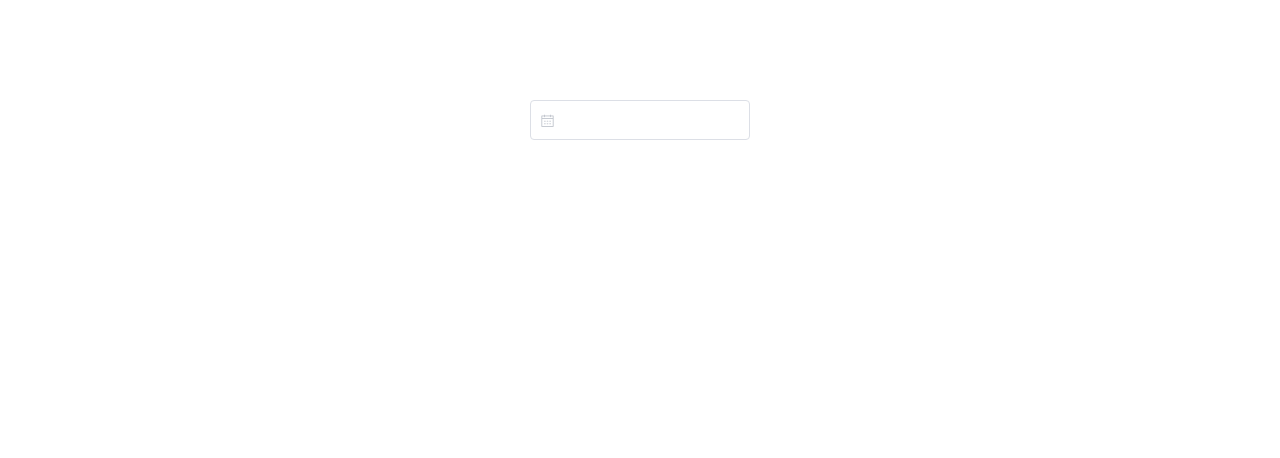
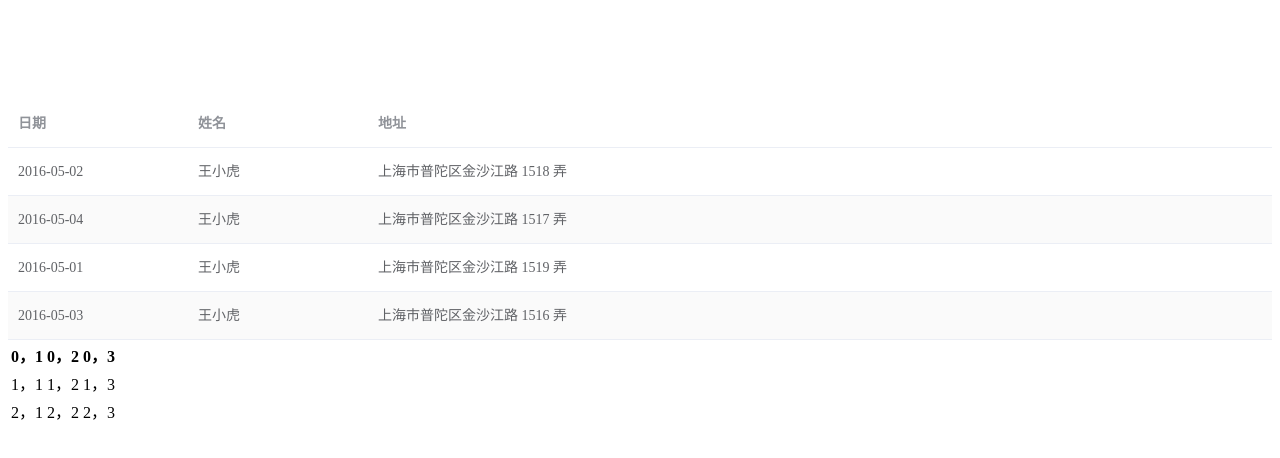
Before and after one commit to paradisefei/someLibrary, a Vue app: page / in a window 1280 px wide. Shown: the top 458 px of the page. Built offline with nearby package versions, Linux system fonts and the light colour scheme.

Commit message:
add: el-table stripe属性

```diff
--- /dev/null
+++ b/src/components/element-ui/3-data/1-table/index.vue
@@ -0,0 +1,87 @@
+<template>
+  <div class='table'>
+    <el-table
+      :data="tableData"
+      stripe
+      style="width: 100%">
+      <el-table-column
+        prop="date"
+        label="日期"
+        width="180">
+      </el-table-column>
+      <el-table-column
+        prop="name"
+        label="姓名"
+        width="180">
+      </el-table-column>
+      <el-table-column
+        prop="address"
+        label="地址">
+      </el-table-column>
+    </el-table>
+    <!-- 原生table -->
+    <table>
+      <!-- 一行 -->
+      <tr>
+        <th>0，1</th>
+        <th>0，2</th>
+        <th>0，3</th>
+      </tr>
+      <tr>
+        <td>1，1</td>
+        <td>1，2</td>
+        <td>1，3</td>
+      </tr>
+      <tr>
+        <td>2，1</td>
+        <td>2，2</td>
+        <td>2，3</td>
+      </tr>
+    </table>
+  </div>
+</template>
+
+<script>
+/**
+   1. 使用组件
+   2. 有一个table，还有一个table-column
+     1. table表示整个表格，table-column表示表格的每一列，因为按照常规就是，同一列显示的数据才是有共性的数据，所以该是以列为基准
+     2. table的data属性是一个数组，数组中是一个个的对象，对象中的属性名和table-column中prop属性的值是对应的
+     3. table-column中的属性label就是显示的列名，width可以定义列宽
+   3. table
+     1. stripe
+       1. 类型：布尔
+         1. true: 显示条纹
+         2. false: 不显示条纹
+       2. 如何改变条纹的颜色
+         1. stripe传进去只是说此时是条纹显示，颜色是有table-body中具体控制的
+         2. 组件不一定要是.vue文件，.js文件也是可以的，只不过在.js文件中，是通过render函数来渲染节点的
+         3. 你需要的，别人也都有可能想到过，所以先想一下源码里面有没有
+   4. table-column
+ */
+export default {
+  name: "Table",
+  data() {
+    return {
+      tableData: [{
+        date: '2016-05-02',
+        name: '王小虎',
+        address: '上海市普陀区金沙江路 1518 弄'
+      }, {
+        date: '2016-05-04',
+        name: '王小虎',
+        address: '上海市普陀区金沙江路 1517 弄'
+      }, {
+        date: '2016-05-01',
+        name: '王小虎',
+        address: '上海市普陀区金沙江路 1519 弄'
+      }, {
+        date: '2016-05-03',
+        name: '王小虎',
+        address: '上海市普陀区金沙江路 1516 弄'
+      }]}
+  }
+}
+</script>
+
+<style></style>
--- /dev/null
+++ b/src/components/element-ui/3-data/index.vue
@@ -0,0 +1,25 @@
+<template>
+  <div class="data">
+    <my-table></my-table>
+  </div>
+</template>
+
+<script>
+/**
+   1. 看表格这个组件
+     1. 引入表格
+   2. 使用原生写一个table
+  */
+import MyTable from './1-table'
+export default {
+  name: 'Data',
+  data() {
+    return {}
+  },
+  components: {
+    MyTable
+  }
+}
+</script>
+
+<style></style>
--- a/src/components/element-ui/index.vue
+++ b/src/components/element-ui/index.vue
@@ -1,18 +1,26 @@
 <template>
     <div class="element-ui">
-      <my-date-time></my-date-time>
+      <!-- <my-date-time></my-date-time> -->
+      <my-data></my-data>
     </div>
 </template>
 
 <script>
-import MyDateTime from "./2.form/11.date-time-picker"
+/**
+    1. 看表格的源码
+    2. 表格是在第三块data这一块
+    3. 引入data
+ */
+// import MyDateTime from "./2.form/11.date-time-picker"
+import MyData from "./3-data"
 export default {
     name: "ElementUI",
     data() {
         return {}
     },
     components: {
-        MyDateTime
+        // MyDateTime,
+        MyData
     }
 }
 </script>
--- a/src/main.js
+++ b/src/main.js
@@ -1,8 +1,10 @@
 import Vue from 'vue'
 import App from './App.vue'
-import { DatePicker } from 'element-ui'
+import { DatePicker, Table, TableColumn } from 'element-ui'
 import 'element-ui/lib/theme-chalk/index.css'
 Vue.use(DatePicker)
+Vue.use(Table)
+Vue.use(TableColumn)
 
 Vue.config.productionTip = false
 
```
Also changed, not shown: 1 other file (tests, documents, lock files or other folders).
